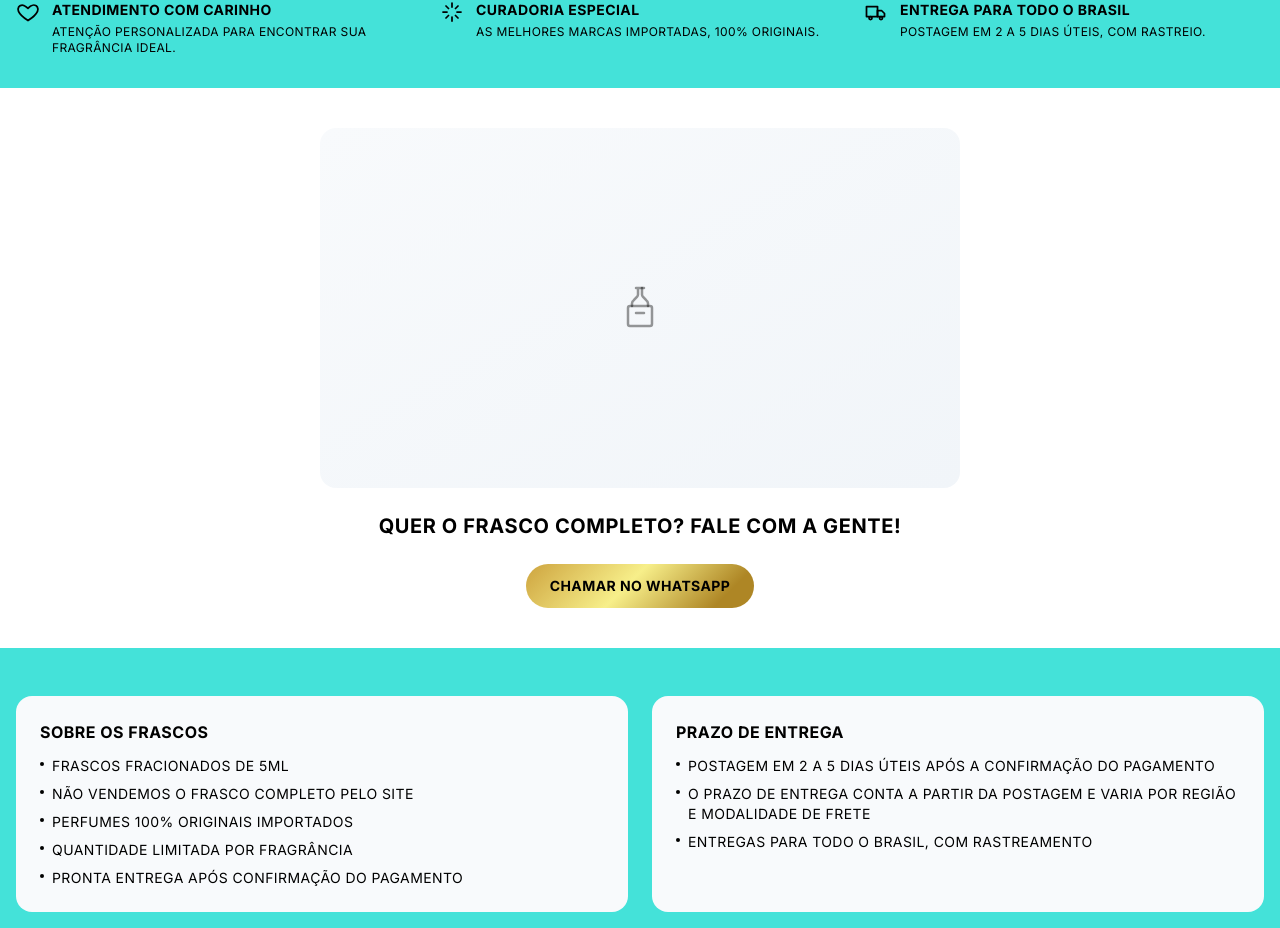
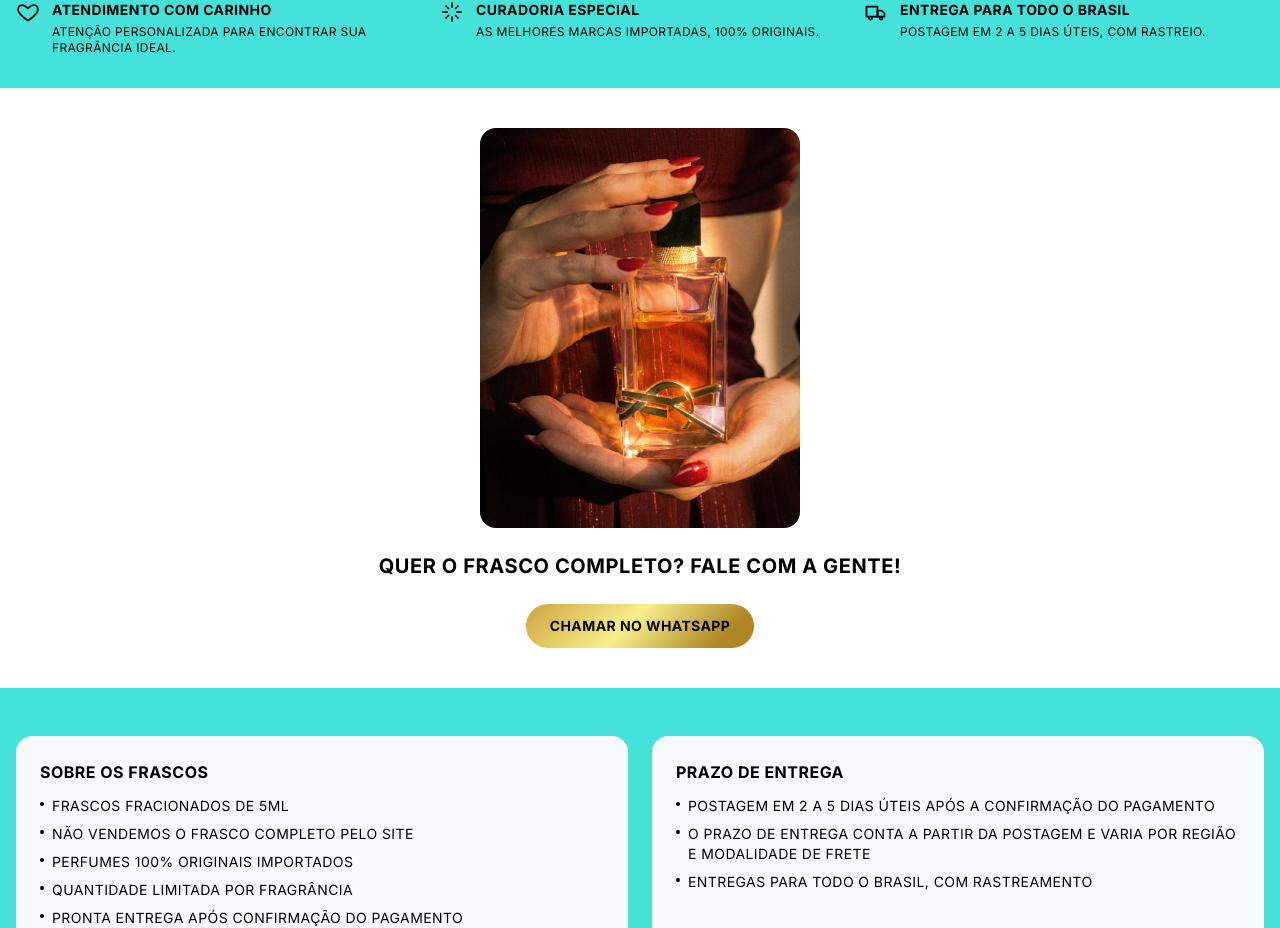
Before and after one commit to JoaoV-Andrade/Alexandra-perfumaria, a Next.js app: page / in a window 1280 px wide. Shown: the part 1012-1940 px from the top of the page. Built offline with nearby package versions, Linux system fonts and the light colour scheme; no server answers; the database is empty.

Commit message:
Adiciona foto real na secao do frasco completo
Substitui o placeholder cinza pela foto do frasco completo e remove o
componente de placeholder, que ficou sem uso.

```diff
--- a/src/components/banner-placeholder.tsx
+++ /dev/null
@@ -1,14 +0,0 @@
-import { BottleIcon } from "@/components/bottle-icon";
-
-// Placeholder para imagens de banner/seção (hero, "o que são decantes",
-// CTA do frasco completo) que ainda não têm foto real cadastrada.
-export function BannerPlaceholder({ className }: { className?: string }) {
-  return (
-    <div
-      className={`flex items-center justify-center bg-gradient-to-br from-surface to-surface-alt ${className ?? ""}`}
-      aria-hidden="true"
-    >
-      <BottleIcon className="h-12 w-12 text-muted-foreground/40" />
-    </div>
-  );
-}
--- a/src/components/home/full-bottle-cta-section.tsx
+++ b/src/components/home/full-bottle-cta-section.tsx
@@ -1,12 +1,20 @@
-import { BannerPlaceholder } from "@/components/banner-placeholder";
+import Image from "next/image";
+
 import { FULL_BOTTLE_WHATSAPP_URL } from "@/lib/nav-items";
 
 export function FullBottleCtaSection() {
   return (
     <section className="bg-bg-alt py-10">
       <div className="mx-auto flex w-full max-w-2xl flex-col items-center px-4 text-center">
-        {/* Espaço reservado para a foto do banner (16:9 — ver lista de fotos necessárias) */}
-        <BannerPlaceholder className="aspect-video w-full rounded-2xl" />
+        <div className="relative aspect-[4/5] w-full max-w-xs overflow-hidden rounded-2xl bg-surface">
+          <Image
+            src="/fotos/frasco-completo.jpeg"
+            alt="Frasco completo de perfume importado"
+            fill
+            sizes="(min-width: 640px) 20rem, 80vw"
+            className="object-cover"
+          />
+        </div>
 
         <h2 className="mt-6 bg-[image:var(--title-gradient)] bg-clip-text text-lg font-semibold text-transparent sm:text-xl">
           Quer o frasco completo? Fale com a gente!
```
Also changed, not shown: public/fotos/frasco-completo.jpeg (added).
